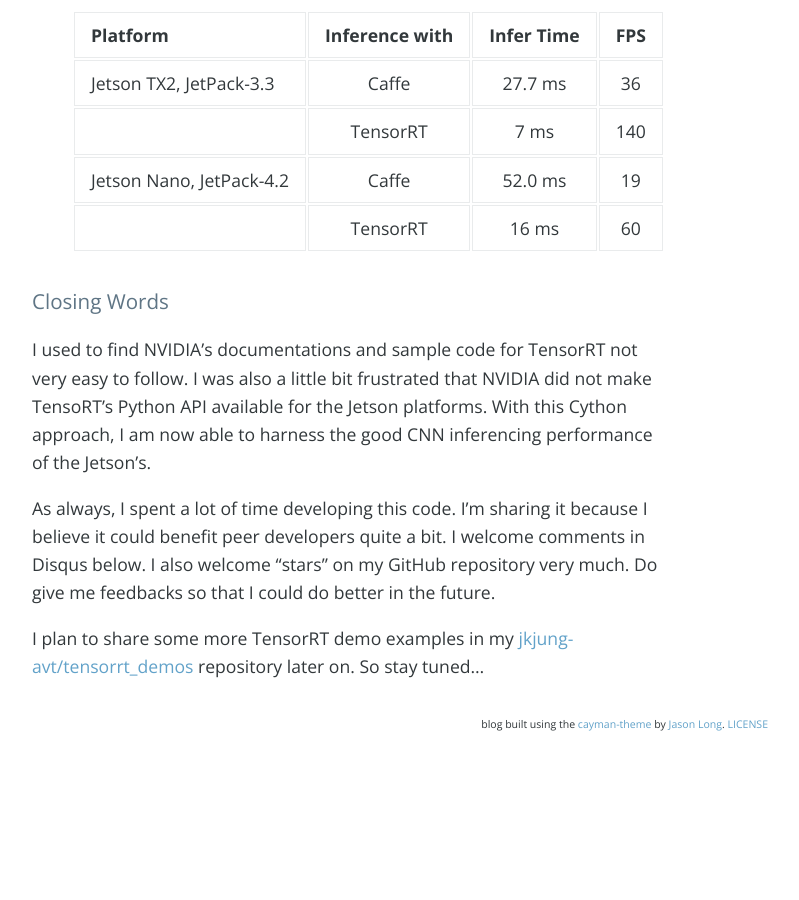
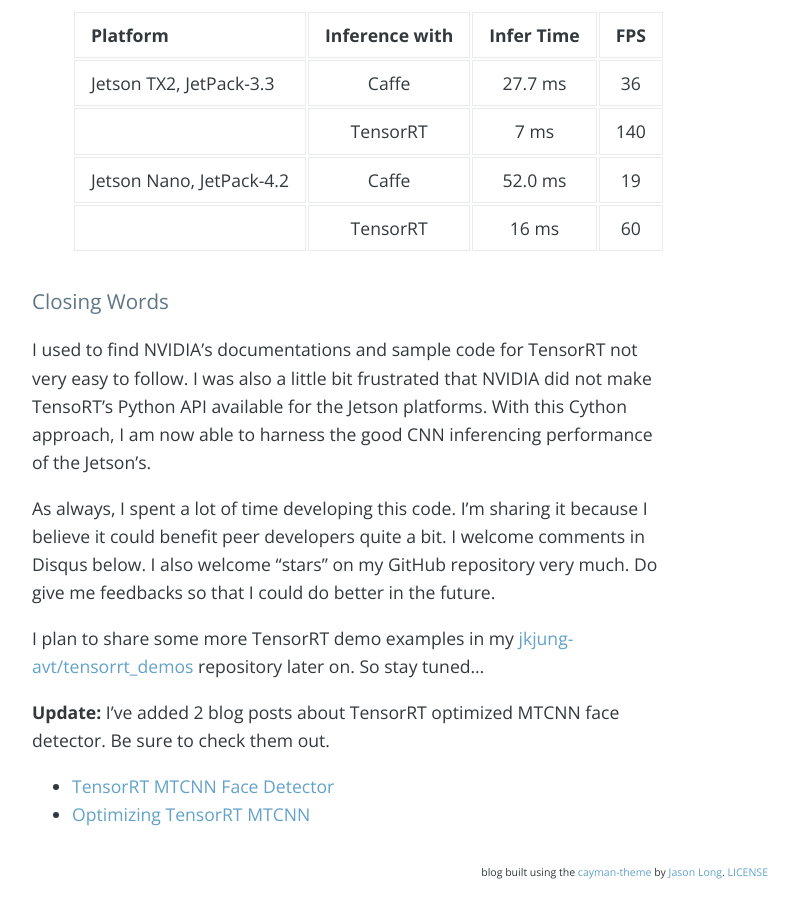
Before and after one commit to jkjung-avt/jkjung-avt.github.io, a Jekyll site: the page built from _posts/2019-05-20-tensorrt-googlenet.md, in a window 1280 px wide and 900 px high, scrolled down 3239 px. Shown: the whole window, without its empty margins (288-1087 px from the left). Built offline with Jekyll 4.4.1, drawn with Linux system fonts in a browser that asks for light colours; nearby versions of some CDN libraries; comment, search, counter and statistics services are not loaded; before the commit the page ends 3991 px from its top, so only the background shows below that.

Commit message:
Add links to the newly added Optimizing TensorRT MTCNN post

```diff
--- a/_posts/2019-05-20-tensorrt-googlenet.md
+++ b/_posts/2019-05-20-tensorrt-googlenet.md
@@ -80,3 +80,8 @@ I used to find NVIDIA's documentations and sample code for TensorRT not very eas
 As always, I spent a lot of time developing this code.  I'm sharing it because I believe it could benefit peer developers quite a bit.  I welcome comments in Disqus below.  I also welcome "stars" on my GitHub repository very much.  Do give me feedbacks so that I could do better in the future.
 
 I plan to share some more TensorRT demo examples in my [jkjung-avt/tensorrt_demos](https://github.com/jkjung-avt/tensorrt_demos) repository later on.  So stay tuned...
+
+**Update:**  I've added 2 blog posts about TensorRT optimized MTCNN face detector.  Be sure to check them out.
+
+* [TensorRT MTCNN Face Detector](https://jkjung-avt.github.io/tensorrt-mtcnn/)
+* [Optimizing TensorRT MTCNN](https://jkjung-avt.github.io/optimize-mtcnn/)
```
Also changed, not shown: _posts/2019-09-30-tensorrt-mtcnn.md (+2 -0 lines).
